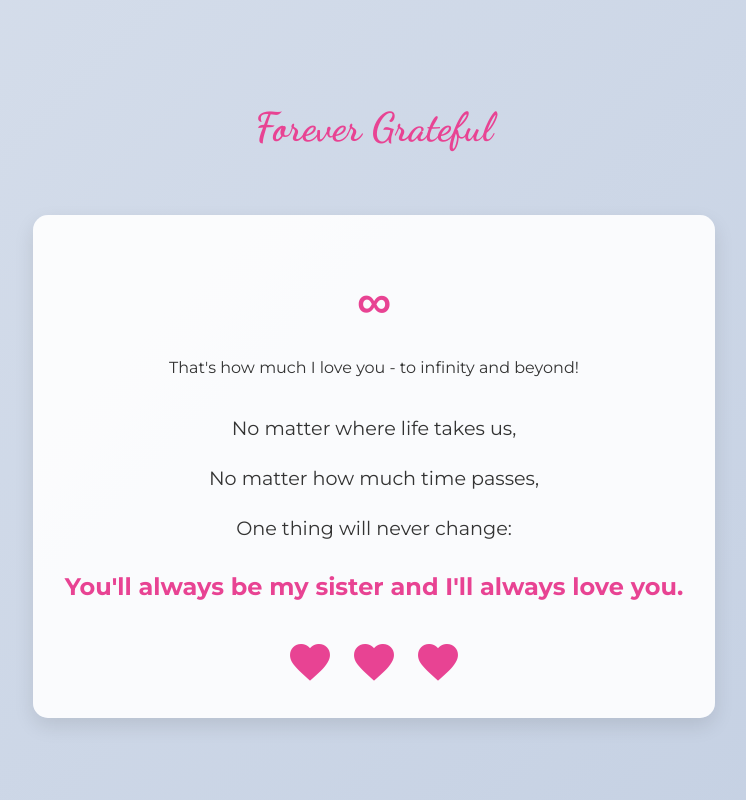
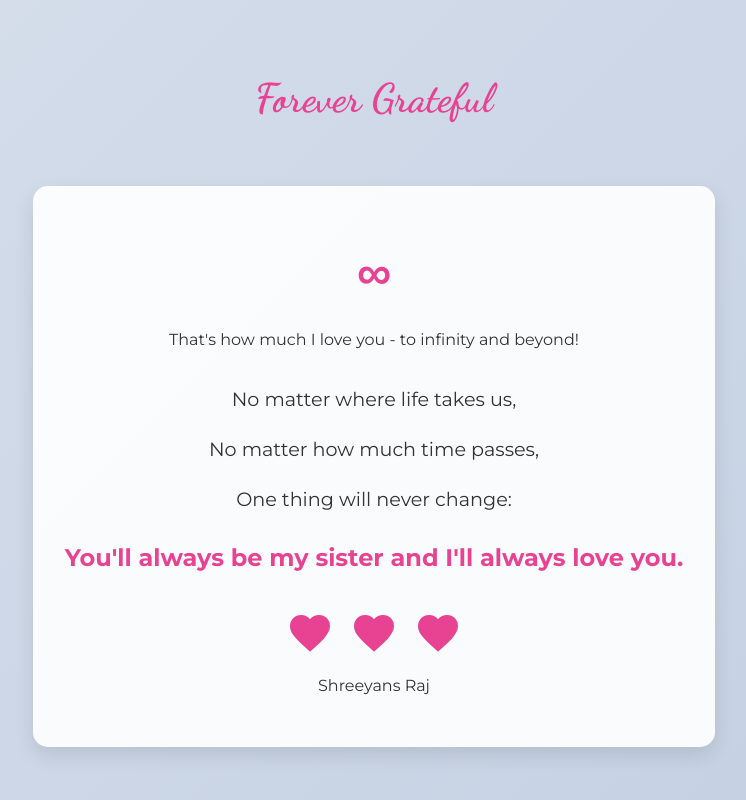
Before and after one commit to Shreeyans1729/Hey-., a plain HTML site: page index.html in a window 1280 px wide. Shown: the part 3483-4283 px from the top of the page, without its empty margins (266-1012 px from the left). Drawn offline with Linux system fonts and the light colour scheme.

Commit message:
index.html

```diff
--- a/index.html
+++ b/index.html
@@ -267,6 +267,7 @@
       <span class="material-icons" style="font-size: 3rem; color: #e84393; margin: 0 1rem;">favorite</span>
       <span class="material-icons" style="font-size: 3rem; color: #e84393;">favorite</span>
     </div>
+    <p class="signature">Shreeyans Raj</p>
   </div>
 </div>
 
```
